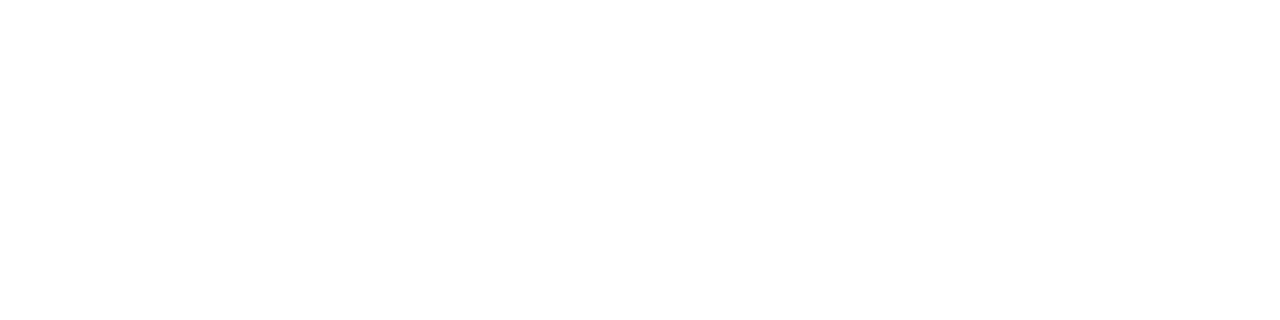
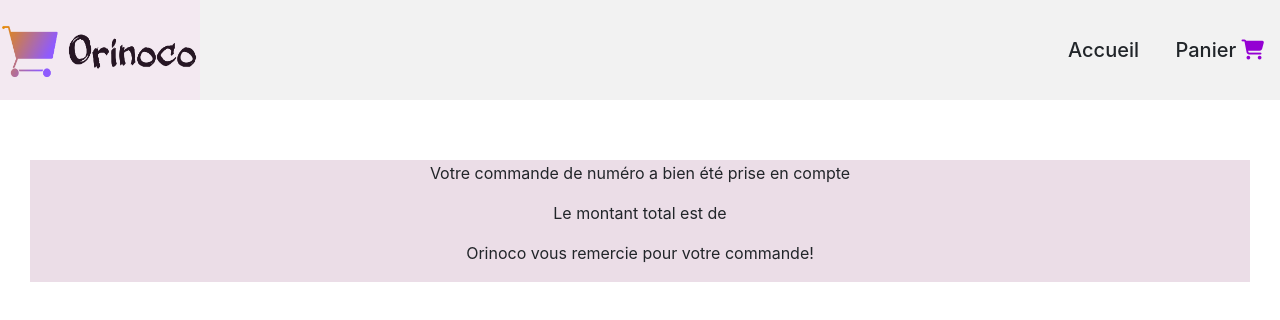
Before and after one commit to zeinab-kanso/projet5-orinoco, a plain HTML site: page confirmation.html in a window 1280 px wide. Drawn offline with nearby package versions, Linux system fonts and the light colour scheme.

Commit message:
page confirmation html

```diff
--- a/confirmation.html
+++ b/confirmation.html
@@ -0,0 +1,56 @@
+<!DOCTYPE html>
+<html lang="fr">
+  <head>
+    <meta charset="UTF-8" />
+    <meta http-equiv="X-UA-Compatible" content="IE=edge" />
+    <meta name="viewport" content="width=device-width, initial-scale=1.0" />
+    <link
+      rel="stylesheet"
+      href="https://stackpath.bootstrapcdn.com/bootstrap/4.4.1/css/bootstrap.min.css"
+      integrity="sha384-Vkoo8x4CGsO3+Hhxv8T/Q5PaXtkKtu6ug5TOeNV6gBiFeWPGFN9MuhOf23Q9Ifjh"
+      crossorigin="anonymous"
+    />
+    <!--lien font awesome-->
+    <script
+      src="https://kit.fontawesome.com/9067419515.js"
+      crossorigin="anonymous"
+    ></script>
+    <!--lien css-->
+    <link rel="stylesheet" href="style/confirmation.css" />
+    <title>Panier</title>
+  </head>
+  <body>
+    <header>
+      <nav class="navbar">
+        <div class="navbar-logo">
+          <img src="logo.png" width="200" height="100" alt="Info Logo" />
+        </div>
+        <div class="navbar-menu">
+          <ul>
+            <li class="nav-item active">
+              <a class="nav-link" href="index.html"> Accueil </a>
+            </li>
+            <li class="nav-item">
+              <a class="nav-link" href="panier.html"
+                >Panier<span class="icon-shopping">
+                  <i class="fas fa-shopping-cart"></i> </span
+              ></a>
+            </li>
+          </ul>
+        </div>
+      </nav>
+    </header>
+    <main>
+      <div class="container-commande">
+        <div class="recapitulatif-commande">
+          <p>Votre commande de numéro a bien été prise en compte</p>
+          <p>Le montant total est de</p>
+          <p>Orinoco vous remercie pour votre commande!</p>
+        </div>
+      </div>
+    </main>
+
+    <!--lien javascript-->
+    <script src="js/panier.js"></script>
+  </body>
+</html>
--- a/js/panier.js
+++ b/js/panier.js
@@ -265,9 +265,8 @@ if (panierVide() == false) {
     ) {
       //mettre l'objet formulaire dans le local storage
       localStorage.setItem('contact', JSON.stringify(contact));
-    } else {
-      alert('Veuillez bien remplir le formulaire');
-    }
+
+      //mettre les valeurs du formulaire  et les produits séléctionnés dans un objet
       // création du tableau products (id teddy du panier)
       let products = [];
       for (optionsProduit of produitLocalStorage) {
@@ -275,7 +274,6 @@ if (panierVide() == false) {
         products.push(teddyId);
       }
       console.log(products);
-    //mettre les valeurs du formulaire  et les produits séléctionnés dans un objet
 
       const dataAEnvoyer = {
         products,
@@ -283,7 +281,7 @@ if (panierVide() == false) {
       };
       console.log(dataAEnvoyer);
 
-    /* envoie de l'objet vers le serveur*/
+      // envoie de l'objet vers le serveur
       // requete POST avec methode Fetch
       const options = {
         method: 'POST',
@@ -295,12 +293,20 @@ if (panierVide() == false) {
 
       fetch('http://localhost:3000/api/teddies/order', options)
         .then((response) => response.json())
-      .then((dataAEnvoyer) => {
-        console.log('Success:', dataAEnvoyer);
+        .then((order) => {
+          console.log('order');
+          console.log(order.orderId);
+          //mettre Id dans le local storage
+          localStorage.setItem('orderId', order.orderId);
+
+          window.location.href = 'confirmation.html';
         })
         .catch((error) => {
-        console.error('Error:', error);
+          console.log('Error:', error);
         });
+    } else {
+      alert('Veuillez bien remplir le formulaire');
+    }
   });
 
   // mettre le contenu de local storage dans les champs du formulaire
--- a/style/confirmation.css
+++ b/style/confirmation.css
@@ -0,0 +1,43 @@
+header {
+  background-color: #f2f2f2;
+}
+
+.navbar {
+  padding: 0;
+  margin-bottom: 30px;
+  max-width: 1440px;
+}
+.nav-link {
+  font-size: 20px;
+}
+
+ul {
+  list-style-type: none;
+  margin: 0;
+}
+ul li {
+  display: inline-flex;
+  flex-direction: row;
+}
+ul li a {
+  color: inherit;
+  font-weight: 500;
+}
+
+.fa-shopping-cart {
+  color: darkviolet;
+}
+.btn-accueil {
+  font-size: 1.3em;
+  font-weight: bold;
+  padding: 30px 0 30px 30px;
+  color: inherit;
+}
+.container-commande {
+  padding: 30px;
+}
+.recapitulatif-commande {
+  border: 1px solid rgb(235, 221, 231);
+  background-color: rgb(235, 221, 231);
+  text-align: center;
+}
--- a/style/panier.css
+++ b/style/panier.css
@@ -82,7 +82,6 @@ input {
   background-color: #f2f2f2;
   text-align: center;
   align-content: center;
-  max-width: 1440px;
 }
 .footer-mail {
   color: black;
```
Lines whose indentation alone changed are shown as unchanged.
